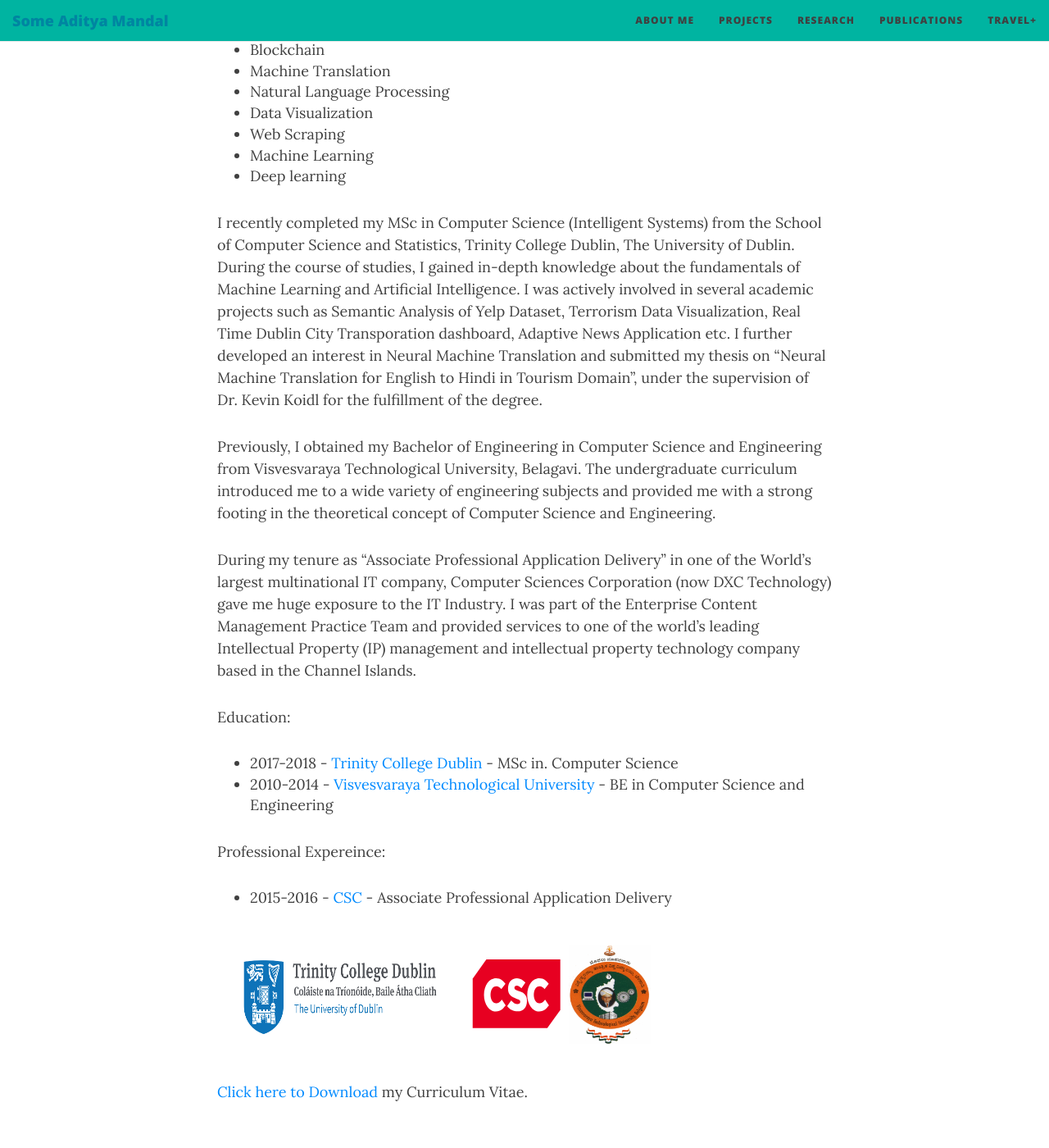
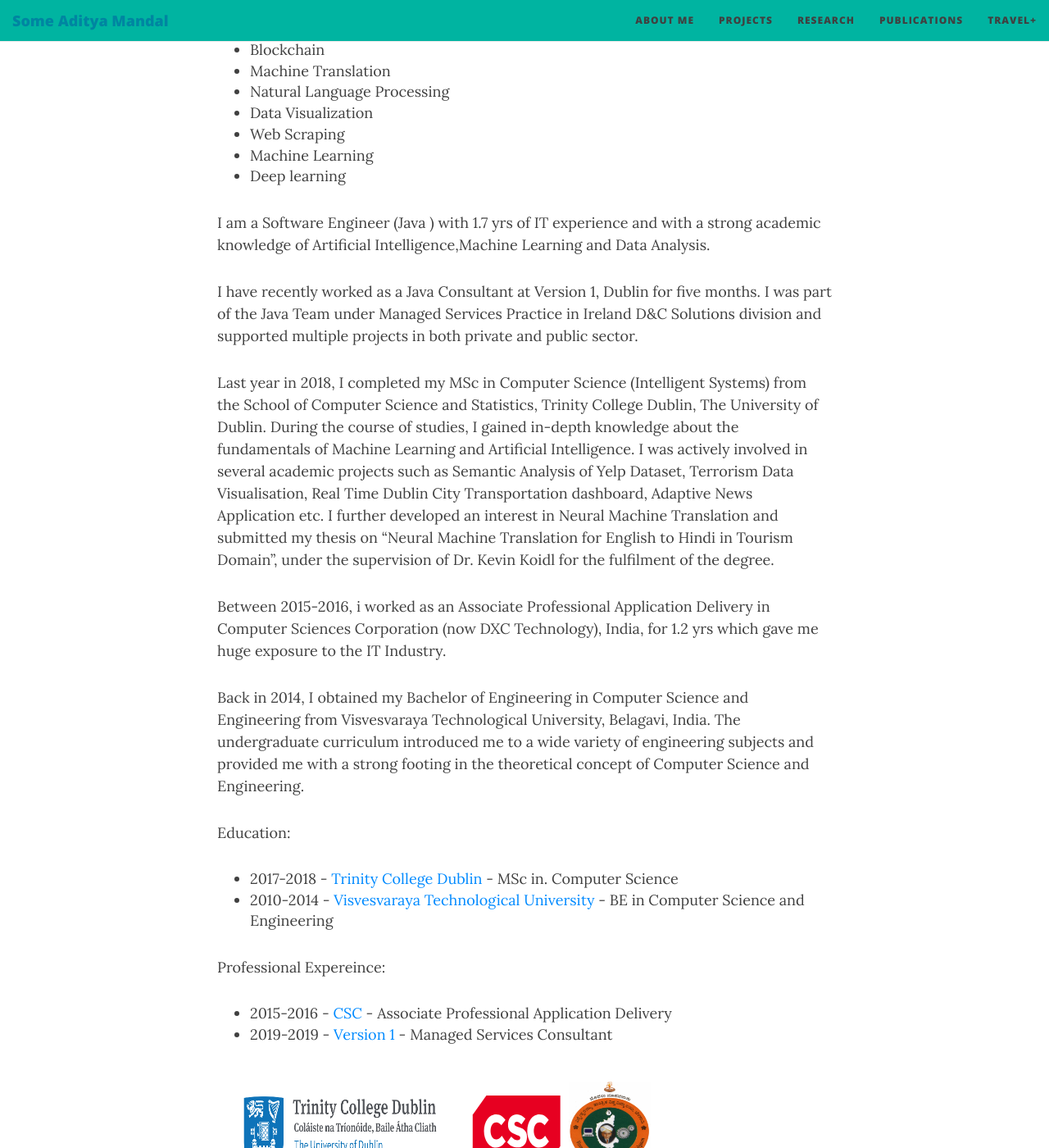
Before and after one commit to someaditya/someaditya.github.io, a Jekyll site: the page built from aboutme.md, in a window 1280 px wide and 1400 px high, scrolled down 287 px. Shown: the whole window at 82% size. Built offline with Jekyll 4.4.1, drawn with Linux system fonts in a browser that asks for light colours; nearby versions of some CDN libraries.

Commit message:
Update aboutme.md

```diff
--- a/aboutme.md
+++ b/aboutme.md
@@ -15,12 +15,15 @@ My name is Some Aditya Mandal. I am interested the following topics:
 
 
 
-I recently completed my MSc in Computer Science (Intelligent Systems) from the School of Computer Science and Statistics, Trinity College Dublin, The University of Dublin. During the course of studies, I gained in-depth knowledge about the fundamentals of Machine Learning and Artificial Intelligence. I was actively involved in several academic projects such as Semantic Analysis of Yelp Dataset, Terrorism Data Visualization, Real Time Dublin City Transporation dashboard, Adaptive News Application etc. I further developed an interest in Neural Machine Translation and submitted my thesis on "Neural Machine Translation for English to Hindi in Tourism Domain", under the supervision of Dr. Kevin Koidl for the fulfillment of the degree.
+I am a Software Engineer (Java ) with 1.7 yrs of IT experience and with a strong academic knowledge of Artificial Intelligence,Machine Learning and Data Analysis.
 
-Previously, I obtained my Bachelor of Engineering in Computer Science and Engineering from Visvesvaraya Technological University, Belagavi. The undergraduate curriculum introduced me to a wide variety of engineering subjects and provided me with a strong footing in the theoretical concept of Computer Science and Engineering.
+I have recently worked as a Java Consultant at Version 1, Dublin for five months. I was part of the Java Team under Managed Services Practice in Ireland D&C Solutions division and supported multiple projects in both private and public sector.
 
-During my tenure as "Associate Professional Application Delivery" in one of the World’s largest
-multinational IT company, Computer Sciences Corporation (now DXC Technology) gave me huge exposure to the IT Industry. I was part of the Enterprise Content Management Practice Team and provided services to one of the world’s leading Intellectual Property (IP) management and intellectual property technology company based in the Channel Islands.
+Last year in 2018, I completed my MSc in Computer Science (Intelligent Systems) from the School of Computer Science and Statistics, Trinity College Dublin, The University of Dublin. During the course of studies, I gained in-depth knowledge about the fundamentals of Machine Learning and Artificial Intelligence. I was actively involved in several academic projects such as Semantic Analysis of Yelp Dataset, Terrorism Data Visualisation, Real Time Dublin City Transportation dashboard, Adaptive News Application etc. I further developed an interest in Neural Machine Translation and submitted my thesis on "Neural Machine Translation for English to Hindi in Tourism Domain", under the supervision of Dr. Kevin Koidl for the fulfilment of the degree.
+
+Between 2015-2016, i worked as an Associate Professional Application Delivery in Computer Sciences Corporation (now DXC Technology), India, for 1.2 yrs which gave me huge exposure to the IT Industry.
+
+Back in 2014, I obtained my Bachelor of Engineering in Computer Science and Engineering from Visvesvaraya Technological University, Belagavi, India. The undergraduate curriculum introduced me to a wide variety of engineering subjects and provided me with a strong footing in the theoretical concept of Computer Science and Engineering.
 
 
 Education:
@@ -31,6 +34,7 @@ Education:
 Professional Expereince:
 
 - 2015-2016 - [CSC](http://www.dxc.technology/) - Associate Professional Application Delivery
+- 2019-2019 - [Version 1](https://www.version1.com/) - Managed Services Consultant
 
 <img src="img\trinity.jpg" alt="drawing" width="300" height="150"/>
 <img src="img\CSC_Logo.svg" alt="drawing" width="120" height="100"/>
```
